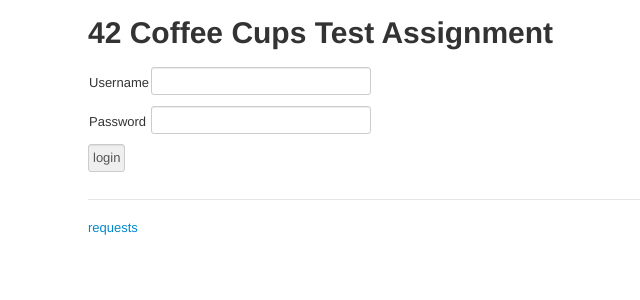
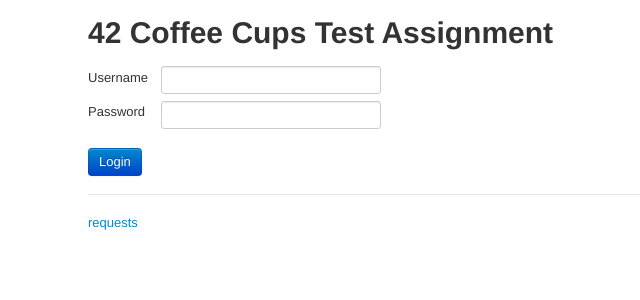
Before and after one commit to kil0vat/42-bohdang-testproject, a Django app: template src/contact/templates/registration/login.html in a window 1280 px wide. Shown: the top 300 px of the page, without its empty margins (82-722 px from the left). Run offline with Django 3.2, Linux system fonts and the light colour scheme; the template is opened without the code that fills it, so the values that code supplies are empty, except form fields; tables that the repository leaves empty hold one stand-in row (values such as "Sample post"); form fields are guessed from the names that the template uses.

Commit message:
ticket:5 styling of login form

```diff
--- a/src/contact/static/css/style.css
+++ b/src/contact/static/css/style.css
@@ -1,3 +1,11 @@
 h1 {
     margin: 0.5em 0;
 }
+
+table.login-form{
+    margin-bottom: 1em;
+}
+
+.login-form td{
+    padding: 0em 1em 0.5em 0em;
+}
--- a/src/contact/templates/registration/login.html
+++ b/src/contact/templates/registration/login.html
@@ -6,9 +6,10 @@
 <p>Your username and password didn't match. Please try again.</p>
 {% endif %}
 
-<form method="post" action="{% url django.contrib.auth.views.login %}">
+<form method="post" action="{% url django.contrib.auth.views.login %}" class="form-horizontal">
 {% csrf_token %}
-<table>
+
+<table class="login-form">
 <tr>
     <td>{{ form.username.label_tag }}</td>
     <td>{{ form.username }}</td>
@@ -19,7 +20,8 @@
 </tr>
 </table>
 
-<input type="submit" value="login" />
+<button type="submit" class="btn btn-primary">Login</button>
+
 <input type="hidden" name="next" value="{{ next }}" />
 </form>
 
```
